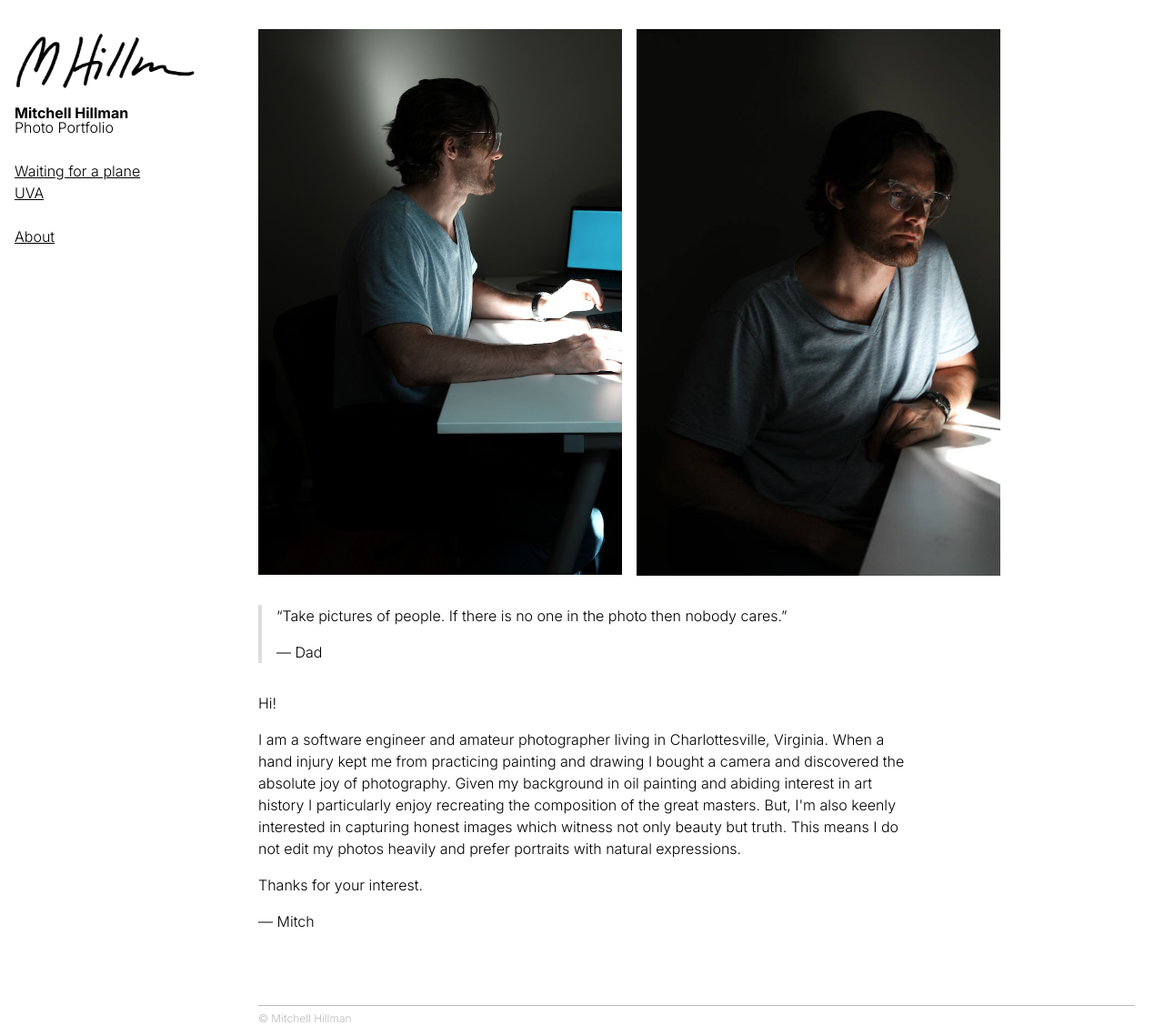
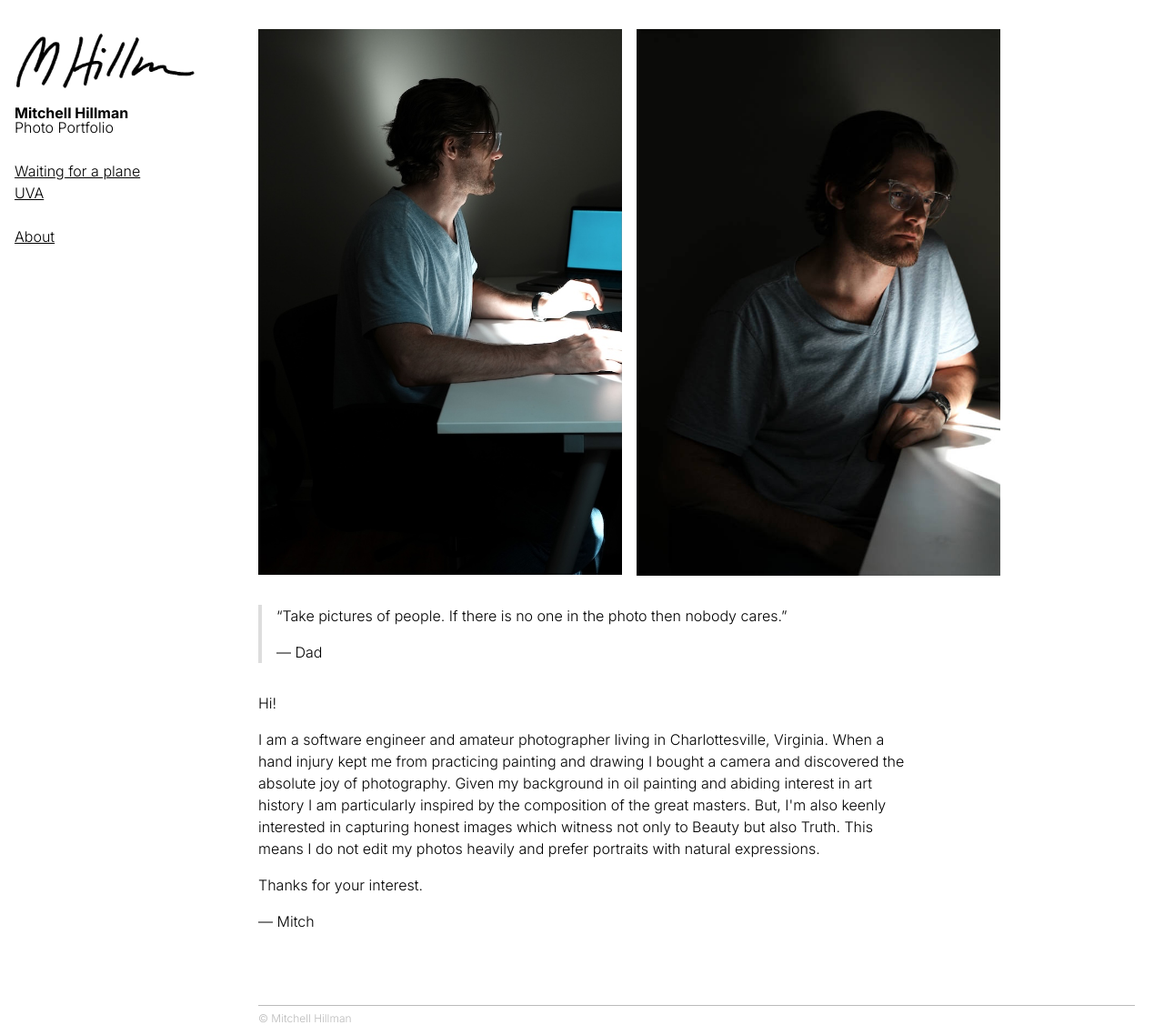
Before and after one commit to mitchellhillman/photoportfolio, a Jekyll site: the page built from about.html, in a window 1280 px wide. Shown: the whole page at 91% size. Built offline with Jekyll 4.4.1, drawn with Linux system fonts in a browser that asks for light colours.

Commit message:
Refine bio

```diff
--- a/about.html
+++ b/about.html
@@ -24,10 +24,10 @@ layout: default
       Charlottesville, Virginia. When a hand injury kept me from practicing
       painting and drawing I bought a camera and discovered the absolute joy of
       photography. Given my background in oil painting and abiding interest in
-      art history I particularly enjoy recreating the composition of the great
+      art history I am particularly inspired by the composition of the great
       masters. But, I'm also keenly interested in capturing honest images which
-      witness not only beauty but truth. This means I do not edit my photos
-      heavily and prefer portraits with natural expressions.
+      witness not only to Beauty but also Truth. This means I do not edit my
+      photos heavily and prefer portraits with natural expressions.
     </p>
 
     <p>Thanks for your interest.</p>
```
